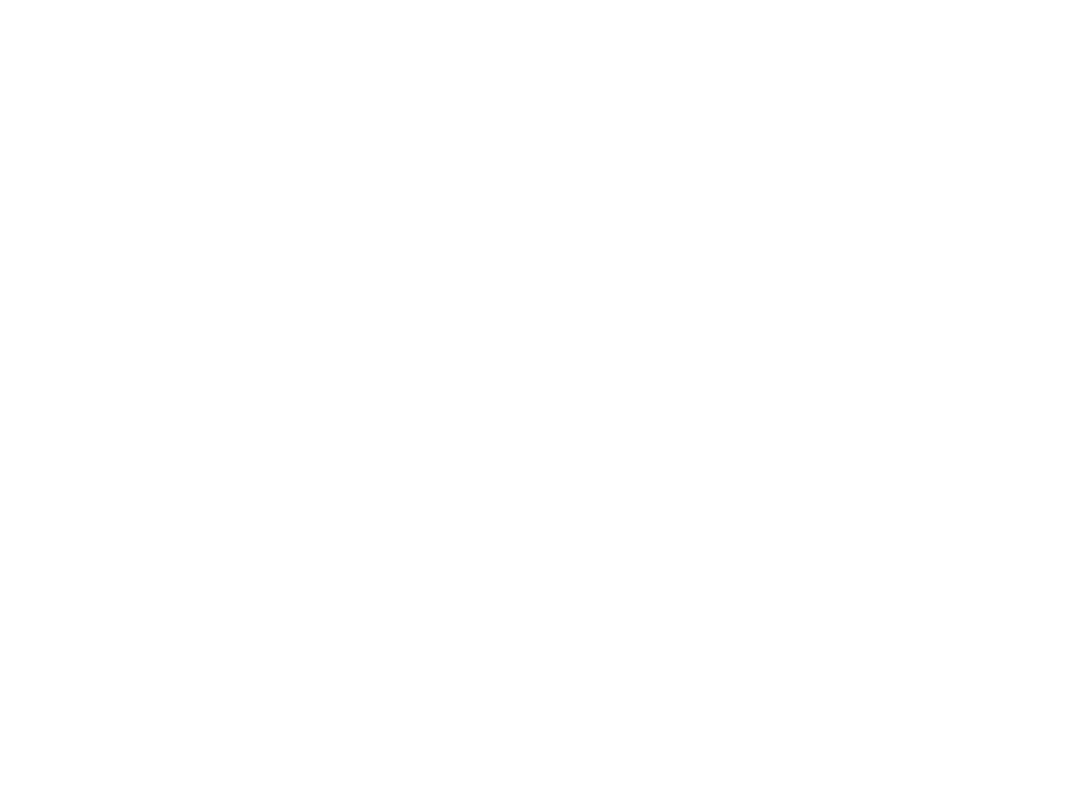
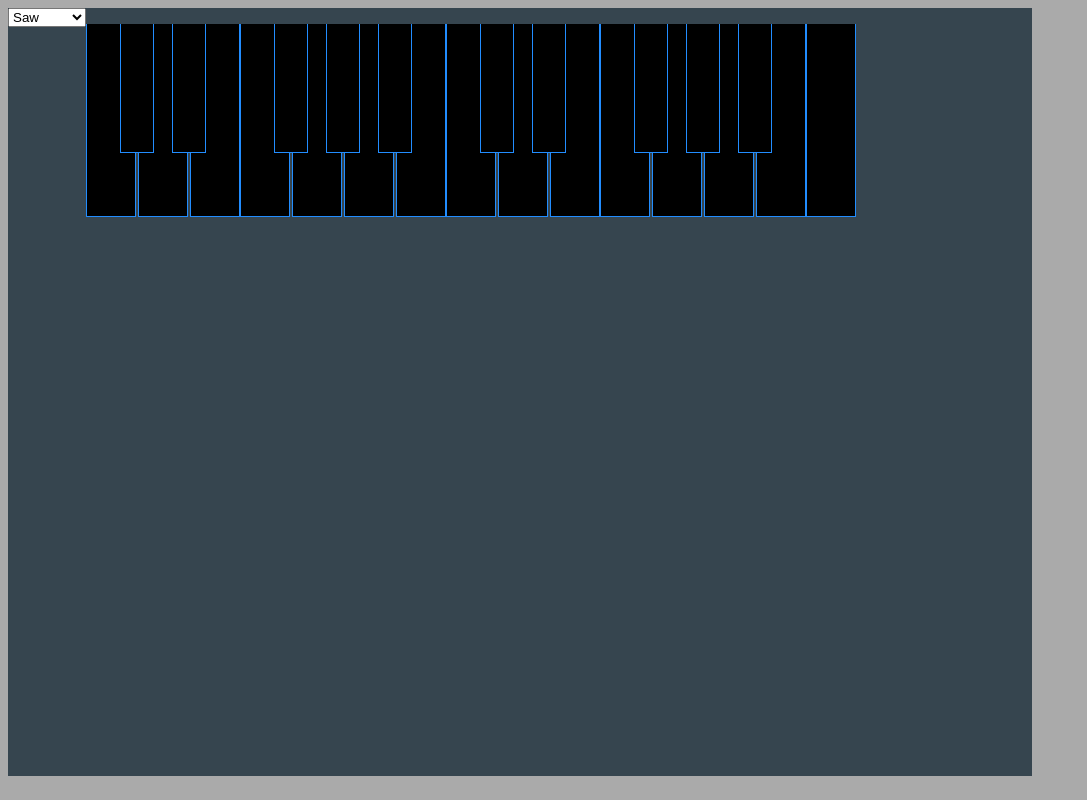
Before and after one commit to reynoldsta/RamSynth, a website built with webpack: page src/index.html in a window 1280 px wide. Shown: the whole page, without its empty margins (0-1087 px from the left). Built offline with nearby package versions, Linux system fonts and the light colour scheme.

Commit message:
keyboard wip

```diff
--- a/src/index.html
+++ b/src/index.html
@@ -9,9 +9,44 @@
   </head>
   <body>
     <div class="rs-Frame">
-      <div class="rs-Osc"></div>
+      <div class="rs-Osc">
+        <select>
+          <option value="sine">Saw</option>
+          <option value="square">Square</option>
+          <option value="sawtooth">Sawtooth</option>
+          <option value="triangle">Triangle</option>
+        </select>
+      </div>
       <div class="rs-MasterVolume"></div>
-      <div class="rs-Keyboard"></div>
+      <div class="rs-Keyboard">
+        <ul class="rs-Keys">
+          <li class="rs-Key rs-Key-white rs-Key-white--left"></li>
+          <li class="rs-Key rs-Key-black"></li>
+          <li class="rs-Key rs-Key-white rs-Key-white--middle"></li>
+          <li class="rs-Key rs-Key-black"></li>
+          <li class="rs-Key rs-Key-white rs-Key-white--right"></li>
+          <li class="rs-Key rs-Key-white rs-Key-white--left"></li>
+          <li class="rs-Key rs-Key-black"></li>
+          <li class="rs-Key rs-Key-white rs-Key-white--middle"></li>
+          <li class="rs-Key rs-Key-black"></li>
+          <li class="rs-Key rs-Key-white rs-Key-white--middle"></li>
+          <li class="rs-Key rs-Key-black"></li>
+          <li class="rs-Key rs-Key-white rs-Key-white--right"></li>
+          <li class="rs-Key rs-Key-white rs-Key-white--left"></li>
+          <li class="rs-Key rs-Key-black"></li>
+          <li class="rs-Key rs-Key-white rs-Key-white--middle"></li>
+          <li class="rs-Key rs-Key-black"></li>
+          <li class="rs-Key rs-Key-white rs-Key-white--right"></li>
+          <li class="rs-Key rs-Key-white rs-Key-white--left"></li>
+          <li class="rs-Key rs-Key-black"></li>
+          <li class="rs-Key rs-Key-white rs-Key-white--middle"></li>
+          <li class="rs-Key rs-Key-black"></li>
+          <li class="rs-Key rs-Key-white rs-Key-white--middle"></li>
+          <li class="rs-Key rs-Key-black"></li>
+          <li class="rs-Key rs-Key-white rs-Key-white--right"></li>
+          <li class="rs-Key rs-Key-white rs-Key-white--left"></li>
+        </ul>
+      </div>
     </div>
     <script src="<%= htmlWebpackPlugin.files.chunks.main.entry %>"></script>
   </body>
--- a/src/scss/frame.scss
+++ b/src/scss/frame.scss
@@ -1,4 +1,6 @@
 .rs-Frame {
   width: 1024px;
   height: 768px;
+  display: flex;
+  background-color: #36454f;
 }
--- a/src/scss/index.scss
+++ b/src/scss/index.scss
@@ -1 +1,8 @@
 @import "./frame";
+@import "./keyboard.scss";
+@import "./keys.scss";
+@import "./key.scss";
+
+body {
+  background-color: #aaaaaa;
+}
--- /dev/null
+++ b/src/scss/key.scss
@@ -0,0 +1,50 @@
+$rs-color-black: #000000;
+$rs-color-white: #ffffff;
+
+.rs-Key {
+  display: inline-block;
+  width: 3rem;
+  height: 12rem;
+  border: 1px solid #228dff;
+  border-top: none;
+  background-color: $rs-color-black;
+
+  &:active {
+    background-color: $rs-color-white;
+    border-color: transparent;
+    animation: neon 1.5s ease-in-out infinite alternate;
+  }
+
+  &-white {
+    z-index: 1;
+
+    &--left {
+    }
+
+    &--middle {
+      margin-left: -1rem;
+    }
+
+    &--right {
+      margin-left: -1rem;
+    }
+  }
+
+  &-black {
+    z-index: 2;
+    width: 2rem;
+    height: 8rem;
+    margin-left: -1rem;
+  }
+}
+
+@keyframes neon {
+  from {
+    box-shadow: 0 0 10px #fff, 0 0 20px #fff, 0 0 30px #fff, 0 0 40px #228dff,
+      0 0 70px #228dff, 0 0 80px #228dff, 0 0 100px #228dff, 0 0 150px #228dff;
+  }
+  to {
+    box-shadow: 0 0 5px #fff, 0 0 10px #fff, 0 0 15px #fff, 0 0 20px #228dff,
+      0 0 35px #228dff, 0 0 40px #228dff, 0 0 50px #228dff, 0 0 75px #228dff;
+  }
+}
--- /dev/null
+++ b/src/scss/keyboard.scss
@@ -0,0 +1,3 @@
+.rs-Keyboard {
+  flex: 1 1;
+}
--- /dev/null
+++ b/src/scss/keys.scss
@@ -0,0 +1,5 @@
+.rs-Keys {
+  list-style-type: none;
+  display: flex;
+  padding-inline-start: unset;
+}
```
